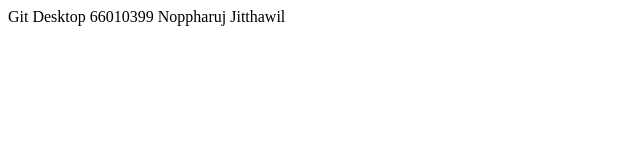
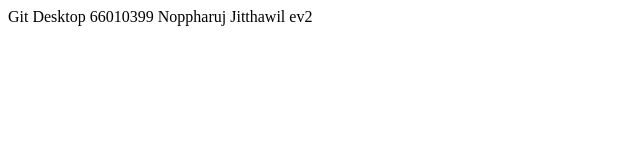
Before and after one commit to ruddeen/git101, a plain HTML site: page index.html in a window 1280 px wide. Shown: the full height of the page, 0-640 px from the left. Drawn offline with Linux system fonts and the light colour scheme.

Commit message:
Update index.html

```diff
--- a/index.html
+++ b/index.html
@@ -6,6 +6,6 @@
     <title>Document</title>
 </head>
 <body>
-    Git Desktop 66010399 Noppharuj Jitthawil
+    Git Desktop 66010399 Noppharuj Jitthawil ev2
 </body>
 </html>
```
